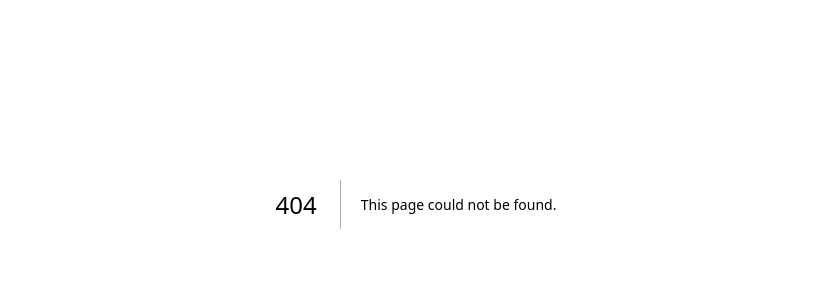
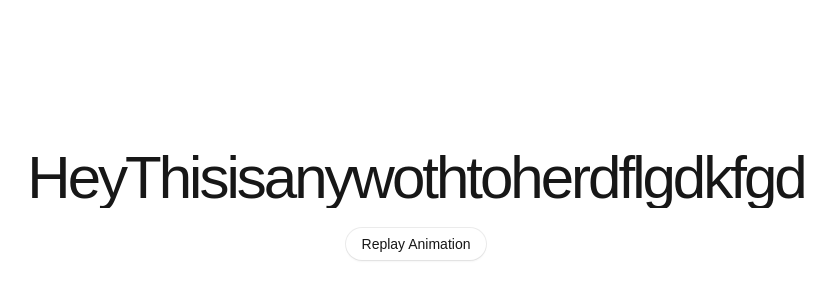
Before and after one commit to parthm-98/play, a Next.js app: page /text-reveal in a window 1280 px wide. Before the commit this address had no page. Shown: the part 196-496 px from the top of the page, without its empty margins (224-1059 px from the left). Built offline with nearby package versions, Linux system fonts and the light colour scheme.

Commit message:
CSS Animations

```diff
--- /dev/null
+++ b/app/orbiting/page.tsx
@@ -0,0 +1,12 @@
+"use client";
+
+import "./styles.css";
+
+export default function Orbit() {
+  return (
+    <div className="wrapper flex flex-col h-dvh justify-center items-center">
+      <div className="circle" />
+      <div className="orbitingCircle"></div>
+    </div>
+  );
+}
--- /dev/null
+++ b/app/orbiting/styles.css
@@ -0,0 +1,34 @@
+.circle {
+
+    position:relative;
+    height: 96px;
+    width: 96px;
+    border-radius: 50%;
+    background: #21201c;
+    z-index: 1;
+}
+
+.wrapper{
+    transform-style: preserve-3d;
+    perspective: 500px;
+}
+.orbitingCircle {
+    width: 32px;
+    height: 32px;
+    position: absolute;
+    left: 50%;
+    top: 50%;
+    border-radius: 50%;
+    background: #FAD757;
+    transform: translate(-50%, -50%);
+    animation: orbitMotion 4s linear infinite;
+}
+
+@keyframes orbitMotion {
+    from {
+        transform: translate(-50%, -50%) rotateY(0deg) translateZ(72px)rotateY(360deg);
+    }
+        to {
+            transform: translate(-50%, -50%) rotateY(360deg) translateZ(72px) rotateY(0deg);
+        }
+}
--- /dev/null
+++ b/app/text-reveal/SplitText.tsx
@@ -0,0 +1,24 @@
+import React from "react";
+
+interface SplitTextProps {
+  text: string;
+  className?: string;
+}
+
+const SplitText: React.FC<SplitTextProps> = ({ text, className = "" }) => {
+  return (
+    <span className="inline-block">
+      {text.split("").map((char, index) => (
+        <span
+          key={index}
+          className={className}
+          style={{ display: "inlineblock", animationDelay: `${index * 0.1}s` }}
+        >
+          {char === "" ? "\u00A0" : char}
+        </span>
+      ))}
+    </span>
+  );
+};
+
+export default SplitText;
--- /dev/null
+++ b/app/text-reveal/page.tsx
@@ -0,0 +1,25 @@
+"use client";
+
+import { useState } from "react";
+import "./styles.css";
+import SplitText from "./SplitText";
+
+export default function TextReveal() {
+  const [reset, SetReset] = useState(0);
+
+  return (
+    <div className="flex flex-col gap-5 items-center justify-center h-dvh">
+      <div key={reset} className="overflow-hidden">
+        <h1 className="h1 text-6xl">
+          <SplitText
+            text="Hey This is any woth toher dflgdkf gd"
+            className="char"
+          />
+        </h1>
+      </div>
+      <button className="button" onClick={() => SetReset(reset + 1)}>
+        Replay Animation
+      </button>
+    </div>
+  );
+}
--- /dev/null
+++ b/app/text-reveal/styles.css
@@ -0,0 +1,35 @@
+.h1{
+    letter-spacing: -0.05em;
+
+}
+
+.button {
+    font-size: 14px;
+    padding-inline: 16px;
+    height: 32px;
+    font-weight: 500;
+    border-radius: 9999px;
+    background: #fff;
+    box-shadow:
+            0 0 0 1px rgba(0, 0, 0, 0.08),
+            0px 2px 2px rgba(0, 0, 0, 0.04);
+}
+
+.char {
+  display: inline-block;
+  opacity: 0;
+  transform: translateY(20px);
+  animation: fadeUp 0.2s ease forwards;
+}
+
+@keyframes fadeUp {
+    0%{
+        opacity: 1;
+            transform: translateY(100%);
+
+    }
+  100% {
+    opacity: 1;
+    transform: translateY(0);
+  }
+}
```
